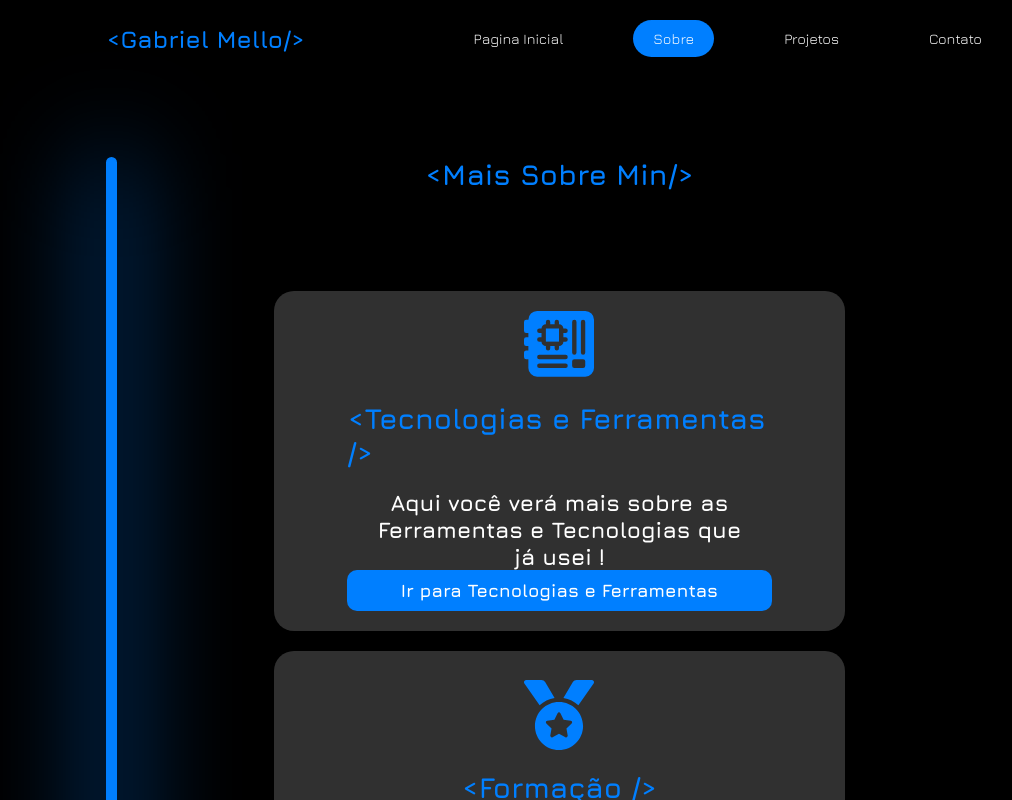
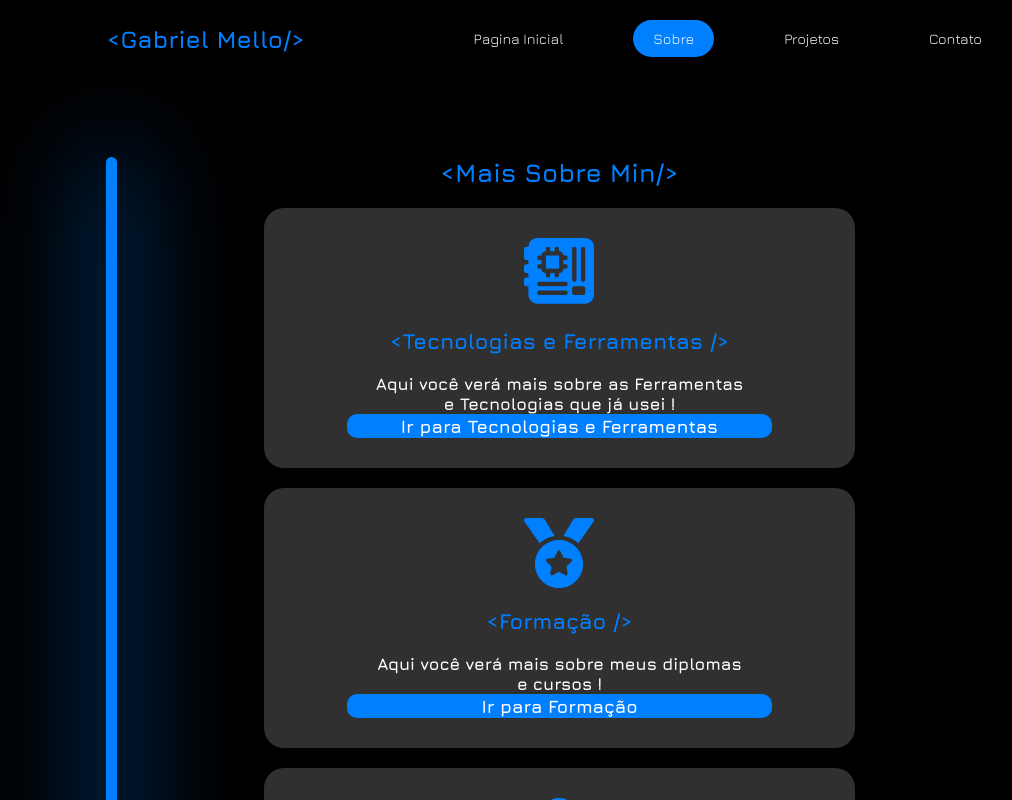
Before and after one commit to GabrielDeMirandaMello/my-portifolio, a React (Create React App) app: page /aboutme in a window 1280 px wide. Shown: the top 800 px of the page, without its empty margins (86-1098 px from the left). Built offline with nearby package versions, Linux system fonts and the light colour scheme.

Commit message:
ajustando a responsividade

```diff
--- a/src/pages/About_Me/aboutme.css
+++ b/src/pages/About_Me/aboutme.css
@@ -1,4 +1,4 @@
-.container-conteudo-aboutme{
+.container-conteudo-aboutme {
     width: 100%;
     height: fit-content;
     display: flex;
@@ -6,13 +6,15 @@
     align-items: center;
     justify-content: center;
 }
-.title-aboutme{
+
+.title-aboutme-contato {
     color: #007FFF;
     margin-bottom: 100px;
 }
-.title-formacao-aboutme{
+
+.title-formacao-aboutme {
     width: 60%;
-    height: 300px;
+    height: 200px;
     color: #007FFF;
     display: flex;
     justify-content: space-around;
@@ -23,12 +25,14 @@
     padding: 20px;
     border-radius: 20px;
 }
-.title-formacao-aboutme h3{
+
+.title-formacao-aboutme h3 {
     max-width: 70%;
     color: #FFF;
     text-align: center;
 }
-.title-formacao-aboutme button{
+
+.title-formacao-aboutme button {
     width: 80%;
     height: 50px;
     border-radius: 10px;
@@ -40,7 +44,8 @@
     background-color: #007FFF;
     color: #FFF;
 }
-.title-formacao-card{
+
+.title-formacao-card {
     width: 80%;
     height: fit-content;
     color: #007FFF;
@@ -52,7 +57,8 @@
     align-content: center;
     margin-bottom: 20px;
 }
-.linha-azul-aboutme{
+
+.linha-azul-aboutme {
     width: 1px;
     height: 170vh;
     background-color: #007FFF;
@@ -60,3 +66,26 @@
     border-radius: 20px;
     box-shadow: 0 0 100px 5px #007FFF;
 }
+
+@media screen and (min-width: 1200px) {
+    .title-formacao-aboutme {
+        width: 60%;
+        height: 200px;
+        color: #007FFF;
+        display: flex;
+        justify-content: space-around;
+        flex-direction: column;
+        align-items: center;
+        margin-bottom: 20px;
+        background-color: #303030;
+        padding: 30px;
+        border-radius: 20px;
+        font-size: 0.9rem;
+    }
+
+    .title-aboutme-contato {
+        color: #007FFF;
+        margin-bottom: 20px;
+        font-size: 1.6rem;
+    }
+}
--- a/src/pages/About_Me/aboutme.jsx
+++ b/src/pages/About_Me/aboutme.jsx
@@ -18,7 +18,7 @@ function Aboutme() {
             <section className='container-home'>
                 <div className='linha-azul-aboutme'></div>
                 <div className='container-conteudo-aboutme'>
-                    <h1 className='title-aboutme'>{`<Mais Sobre Min/>`}</h1>
+                    <h1 className='title-aboutme-contato'>{`<Mais Sobre Min/>`}</h1>
                     <div className='title-formacao-aboutme'>
                         <h1 className='title-formacao-card'><BsFillMotherboardFill style={{width:'70px', height:'auto'}}/> {`<Tecnologias e Ferramentas />`}</h1>
                         <h3>Aqui você verá mais sobre as Ferramentas e Tecnologias que já usei !</h3>
--- a/src/pages/Contact/contact.jsx
+++ b/src/pages/Contact/contact.jsx
@@ -24,20 +24,14 @@ function Contact() {
 
     const sendEmail = (e) => {
         e.preventDefault();
-
-        // Seus detalhes de conta do emailjs.com
         const serviceId = 'service_xownue3';
         const templateId = 'template_g7r0cbi';
         const userId = 'hxMhd5xnStIDc_3xG';
-
-        // Parâmetros para enviar o email
         const templateParams = {
             from_name: toEmail,
             assunto: subject,
             message: message
         };
-
-        // Envio do email
         emailjs.send(serviceId, templateId, templateParams, userId)
             .then(() => {
                 Toast.fire({
```
